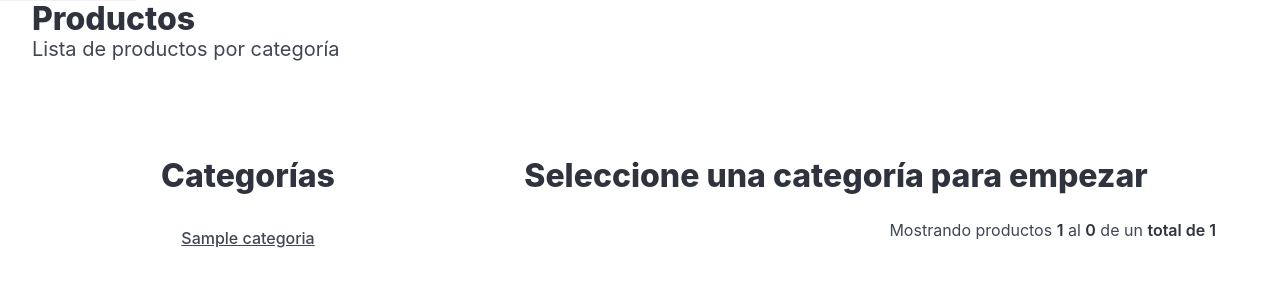
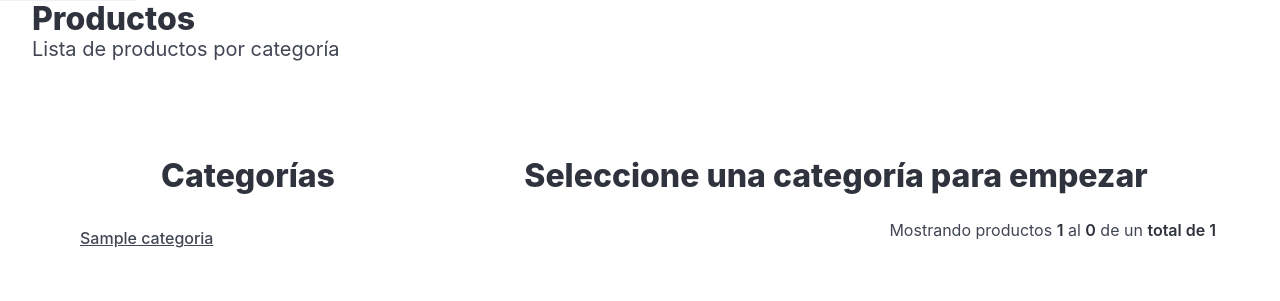
Before and after one commit to jhernandez59/inventario, a PHP site: page /index.php?vista=product_category in a window 1280 px wide. Shown: the part 55-356 px from the top of the page. Run offline with PHP 8.4, Linux system fonts and the light colour scheme; a user stored in the database is signed in; data comes from the database, SQL or seed files in the repository; tables that the repository leaves empty hold one stand-in row (values such as "Sample post").

Commit message:
Revision 2 Version 1 2024-12-25 17:35:49 +0000

```diff
--- a/css/style.css
+++ b/css/style.css
@@ -23,3 +23,7 @@ html {
 .form-inline {
   display: inline-flex;
 }
+
+.button.is-left-aligned {
+  justify-content: flex-start;
+}
--- a/vistas/product_category.php
+++ b/vistas/product_category.php
@@ -19,7 +19,7 @@
         $categorias = $categorias->fetchAll(PDO::FETCH_ASSOC);
         foreach ($categorias as $row) {
           echo '<a href="index.php?vista=product_category&category_id= ' . $row['categoria_id'] . '"
-            class="button is-text is-fullwidth">
+            class="button is-text is-fullwidth is-left-aligned">
             ' . $row['categoria_nombre'] . '</a>';
         }
       } else {
```
